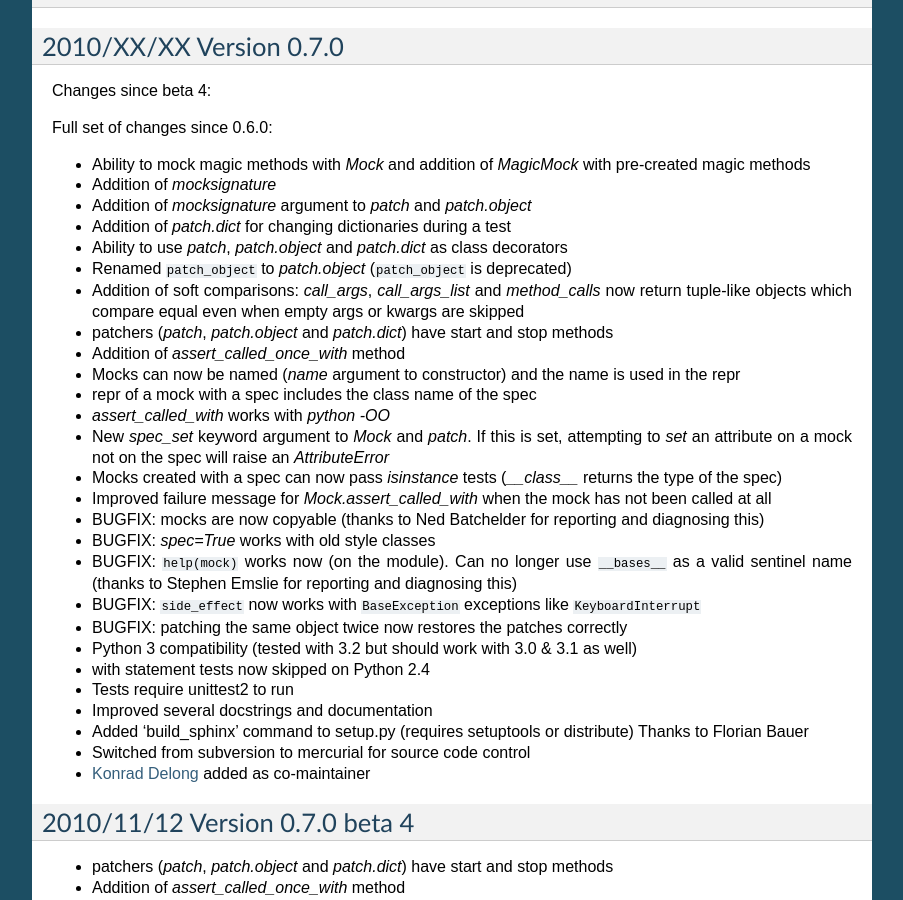
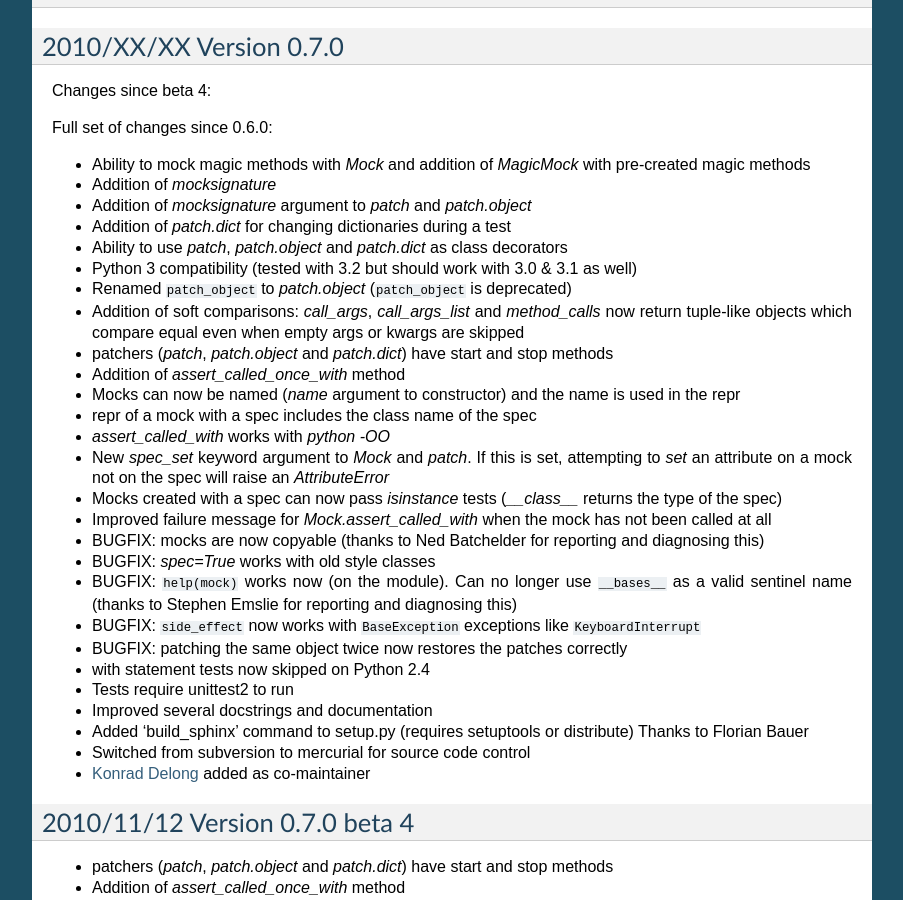
Before and after one commit to eaudeweb/mock, a Sphinx documentation site: the page built from docs/changelog.txt, in a window 1280 px wide and 900 px high, scrolled down 698 px. Shown: the whole window, without its empty margins (198-1101 px from the left). Built offline with Sphinx 7.4.7, drawn with Linux system fonts in a browser that asks for light colours; pages that are not in the unit, such as notebooks, are missing from menus; part of the change alters nothing that is shown.

```diff
--- a/docs/changelog.txt
+++ b/docs/changelog.txt
@@ -58,6 +58,8 @@ Full set of changes since 0.6.0:
 * Addition of `mocksignature` argument to `patch` and `patch.object`
 * Addition of `patch.dict` for changing dictionaries during a test
 * Ability to use `patch`, `patch.object` and `patch.dict` as class decorators
+* Python 3 compatibility (tested with 3.2 but should work with 3.0 & 3.1 as
+  well)
 * Renamed ``patch_object`` to `patch.object` (``patch_object`` is
   deprecated)
 * Addition of soft comparisons: `call_args`, `call_args_list` and `method_calls`
@@ -86,8 +88,6 @@ Full set of changes since 0.6.0:
 * BUGFIX: ``side_effect`` now works with ``BaseException`` exceptions like
   ``KeyboardInterrupt``
 * BUGFIX: patching the same object twice now restores the patches correctly
-* Python 3 compatibility (tested with 3.2 but should work with 3.0 & 3.1 as
-  well)
 * with statement tests now skipped on Python 2.4
 * Tests require unittest2 to run
 * Improved several docstrings and documentation
```
